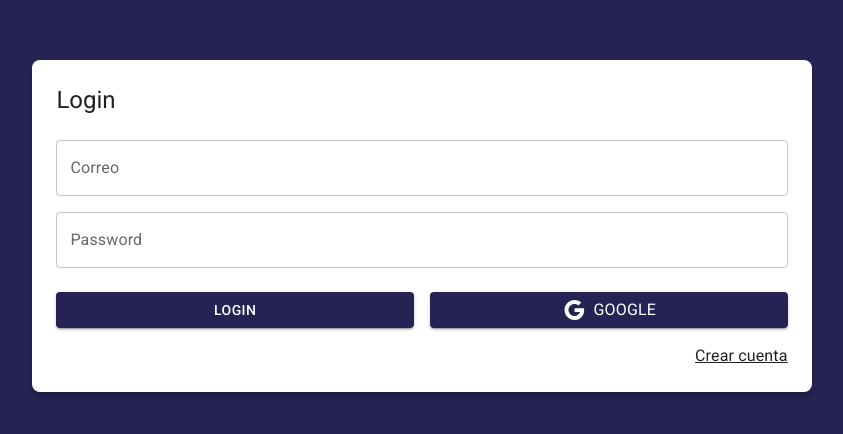
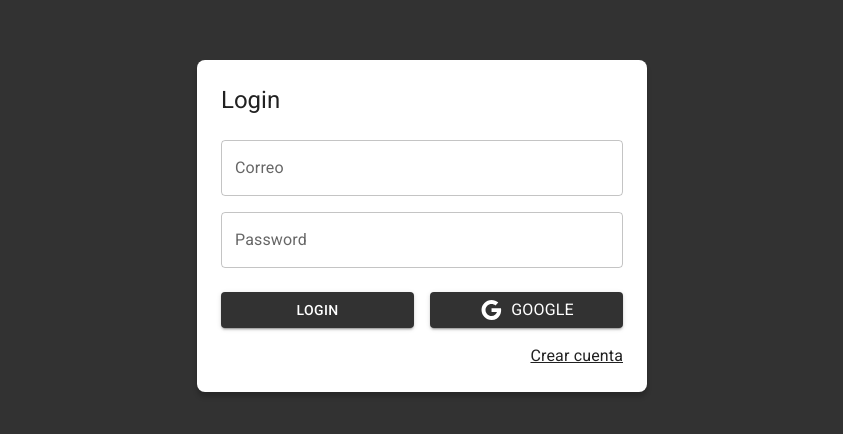
Before and after one commit to FelipeHernandez98/journal-app-react, a React (Vite) app: page /auth/login in a window 1280 px wide. Shown: the part 174-608 px from the top of the page, without its empty margins (218-1061 px from the left). Built offline with nearby package versions, Linux system fonts and the light colour scheme.

Commit message:
haciendo el layout para el login y el register

```diff
--- /dev/null
+++ b/src/auth/layout/AuthLayout.jsx
@@ -0,0 +1,31 @@
+import { Grid, Typography } from "@mui/material"
+
+
+export const AuthLayout = ({ children, title =''}) => {
+    return (
+        <Grid
+            container
+            spacing={0}
+            direction='column'
+            alignItems='center'
+            justifyContent='center'
+            sx={{ minHeight: '100vh', backgroundColor: 'primary.main', padding: 4 }}
+        >
+            <Grid
+                item
+                className="box-shadow"
+                xs={3}
+                sx={{
+                    width: { sm: 450},
+                    backgroundColor: 'white',
+                    padding: 3,
+                    borderRadius: 2 }}
+            >
+                <Typography variant="h5" sx={{ mb: 1 }}>{ title }</Typography>
+
+                { children }
+
+            </Grid>
+        </Grid>
+    )
+}
--- a/src/auth/pages/LoginPage.jsx
+++ b/src/auth/pages/LoginPage.jsx
@@ -1,30 +1,16 @@
 import { Google } from "@mui/icons-material"
 import { Link as RouterLink } from "react-router-dom";
 import { Button, Grid, Link, TextField, Typography } from "@mui/material"
+import { AuthLayout } from "../layout/AuthLayout";
 
 
 export const LoginPage = () => {
   return (
 
-    <Grid
-      container
-      spacing={0}
-      direction='column'
-      alignItems='center'
-      justifyContent='center'
-      sx={{ minHeight: '100vh', backgroundColor: 'primary.main', padding: 4}}
-    >
-      <Grid
-        item
-        className="box-shadow"
-        xs={3}
-        sx={{ backgroundColor: 'white', padding: 3, borderRadius:2 }}
-      >
-        <Typography variant="h5" sx={{ mb: 1}}>Login</Typography>
-
+    <AuthLayout title="Login">
       <form>
         <Grid container>
-            <Grid item xs={12} sx={{ mt: 2}}>
+          <Grid item xs={12} sx={{ mt: 2 }}>
             <TextField
               label='Correo'
               type='email'
@@ -33,7 +19,7 @@
             />
           </Grid>
 
-            <Grid item xs={12} sx={{ mt: 2}}>
+          <Grid item xs={12} sx={{ mt: 2 }}>
             <TextField
               label='Password'
               type='password'
@@ -42,7 +28,7 @@
             />
           </Grid>
 
-            <Grid container spacing={2} sx={{ mb:2, mt: 1}}>
+          <Grid container spacing={2} sx={{ mb: 2, mt: 1 }}>
             <Grid item xs={12} sm={6}>
               <Button variant="contained" fullWidth>
                 Login
@@ -52,7 +38,7 @@
             <Grid item xs={12} sm={6}>
               <Button variant="contained" fullWidth>
                 <Google />
-                    <Typography sx={{ ml: 1}}>
+                <Typography sx={{ ml: 1 }}>
                   Google
                 </Typography>
               </Button>
@@ -61,14 +47,14 @@
           </Grid>
 
           <Grid container direction='row' justifyContent='end'>
-              <Link component={ RouterLink } color='inherit' to='/auth/register'>
+            <Link component={RouterLink} color='inherit' to='/auth/register'>
               Crear cuenta
             </Link>
           </Grid>
         </Grid>
       </form>
-      </Grid>
+    </AuthLayout>
 
-    </Grid>
+
   )
 }
--- a/src/theme/purpleTheme.js
+++ b/src/theme/purpleTheme.js
@@ -4,7 +4,7 @@
 export const purpleTheme = createTheme({
     palette: {
         primary: {
-            main: '#262254'
+            main: '#323232'
         },
         secondary: {
             main: '#543884'
```
Lines whose indentation alone changed are shown as unchanged.
